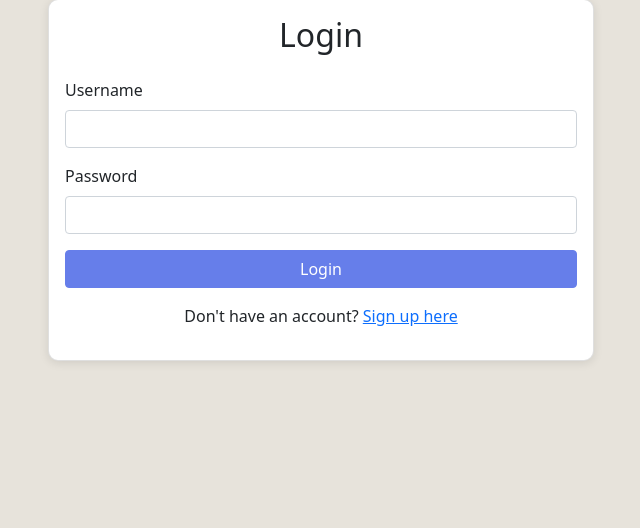
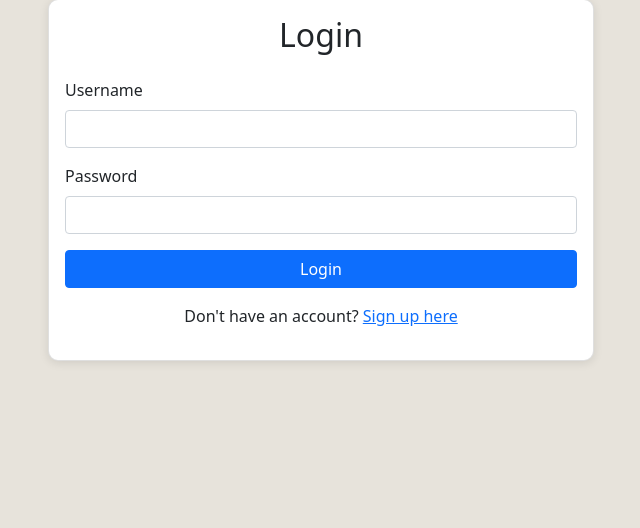
Before and after one commit to Richardbrown85/housemd_escape_room_project, a Django app: page /login/?next=/my-bookings/ in a window 1280 px wide. Shown: the part 109-637 px from the top of the page, without its empty margins (319-959 px from the left). Run offline with Django 4.2, Linux system fonts and the light colour scheme.

Commit message:
Add same colour buttons for booking.html and update of booking times

```diff
--- a/housemd_escape_room/templates/housemd_escape_room/booking.html
+++ b/housemd_escape_room/templates/housemd_escape_room/booking.html
@@ -132,7 +132,6 @@
             <!-- Initial State: Select a date prompt -->
             <div id="selectDatePrompt">
                 <div class="text-center p-5">
-                    <div class="mb-3" style="font-size: 3rem;">📅</div>
                     <h5 class="text-muted">Select a date from the calendar</h5>
                     <p class="text-muted">Available time slots will appear here</p>
                 </div>
--- a/static/css/style.css
+++ b/static/css/style.css
@@ -69,14 +69,14 @@ footer {
 
 /* Forms */
 .form-control:focus {
-    border-color: #667eea;
+    border-color: #0d6efd;
     box-shadow: 0 0 0 0.2rem rgba(102, 126, 234, 0.25);
 }
 
 /* Buttons */
 .btn-primary {
-    background-color: #667eea;
-    border-color: #667eea;
+    background-color: #0d6efd;
+    border-color: #0d6efd;
 }
 
 .btn-primary:hover {
--- a/static/js/calendar-booking.js
+++ b/static/js/calendar-booking.js
@@ -15,8 +15,6 @@ document.addEventListener('DOMContentLoaded', function() {
 
     // Available time slots
     const timeSlots = [
-        { value: '10:00', label: '10:00 AM' },
-        { value: '12:00', label: '12:00 PM' },
         { value: '14:00', label: '2:00 PM' },
         { value: '16:00', label: '4:00 PM' },
         { value: '18:00', label: '6:00 PM' },
```
